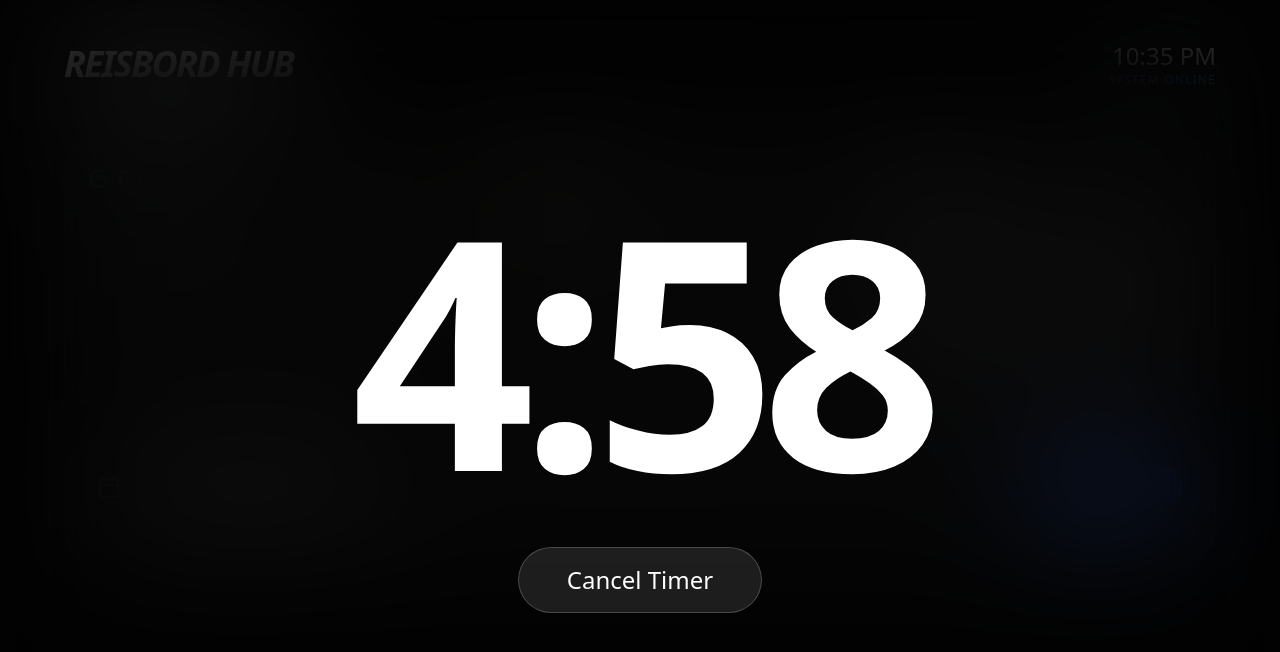
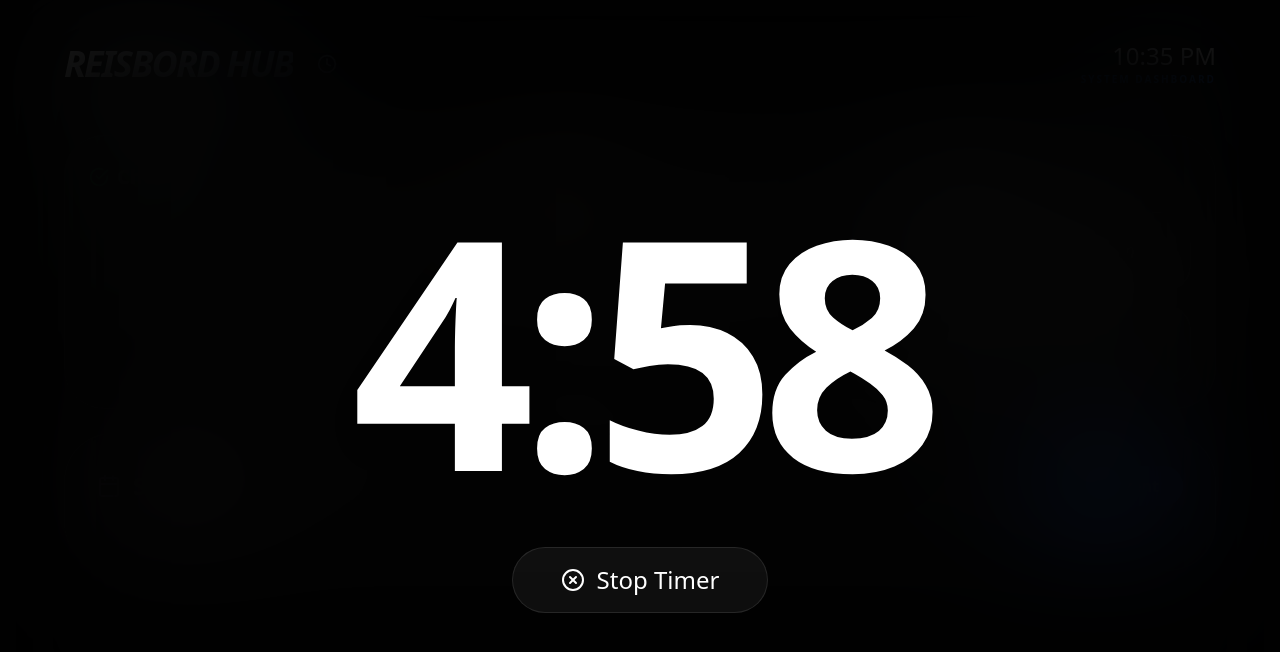
Before and after one commit to rsdylanr/family-hub, a React (Vite) app: page / in a window 1280 px wide. Both pictures are taken after a click on the button "5m". Shown: the top 652 px of the page. Built offline with nearby package versions, Linux system fonts and the light colour scheme.

Commit message:
Implement screensaver and enhance timer UI
Added screensaver functionality and improved timer logic. Enhanced UI elements and added shadows for better visibility.

```diff
--- a/src/App.jsx
+++ b/src/App.jsx
@@ -1,16 +1,47 @@
-import React, { useState, useEffect } from 'react';
-import { Calendar, CheckCircle, ShoppingCart, Clock, Plus, X, Bell } from 'lucide-react';
+import React, { useState, useEffect, useCallback } from 'react';
+import { Calendar, CheckCircle, ShoppingCart, Clock, Plus, X, Bell, XCircle } from 'lucide-react';
 
 export default function App() {
-  // State for different modules.
   const [chores, setChores] = useState(() => JSON.parse(localStorage.getItem('chores')) || []);
   const [grocery, setGrocery] = useState(() => JSON.parse(localStorage.getItem('grocery')) || []);
   const [events, setEvents] = useState(() => JSON.parse(localStorage.getItem('events')) || []);
   const [timerActive, setTimerActive] = useState(false);
   const [timeLeft, setTimeLeft] = useState(0);
-  const [input, setInput] = useState("");
+  const [time, setTime] = useState(new Date());
 
-  // Save to local storage whenever data changes
+  // SCREENSAVER STATE
+  const [isIdle, setIsIdle] = useState(false);
+
+  // Update clock every second
+  useEffect(() => {
+    const timer = setInterval(() => setTime(new Date()), 1000);
+    return () => clearInterval(timer);
+  }, []);
+
+  // IDLE TIMER LOGIC (3 Minutes)
+  useEffect(() => {
+    let idleTimer;
+    const resetIdle = () => {
+      setIsIdle(false);
+      clearTimeout(idleTimer);
+      idleTimer = setTimeout(() => setIsIdle(true), 180000); // 180,000ms = 3 mins
+    };
+
+    window.addEventListener('mousemove', resetIdle);
+    window.addEventListener('touchstart', resetIdle);
+    window.addEventListener('click', resetIdle);
+
+    resetIdle(); // Start timer on mount
+
+    return () => {
+      window.removeEventListener('mousemove', resetIdle);
+      window.removeEventListener('touchstart', resetIdle);
+      window.removeEventListener('click', resetIdle);
+      clearTimeout(idleTimer);
+    };
+  }, []);
+
+  // Save to local storage
   useEffect(() => {
     localStorage.setItem('chores', JSON.stringify(chores));
     localStorage.setItem('grocery', JSON.stringify(grocery));
@@ -24,7 +55,6 @@ export default function App() {
       interval = setInterval(() => setTimeLeft(prev => prev - 1), 1000);
     } else if (timeLeft === 0) {
       setTimerActive(false);
-      clearInterval(interval);
     }
     return () => clearInterval(interval);
   }, [timerActive, timeLeft]);
@@ -35,61 +65,83 @@ export default function App() {
     return `${m}:${s < 10 ? '0' : ''}${s}`;
   };
 
-  const startTimer = (mins) => {
-    setTimeLeft(mins * 60);
-    setTimerActive(true);
-  };
+  return (
+    <div className="min-h-screen bg-[#050505] text-white font-sans p-4 md:p-10 overflow-hidden select-none">
 
-  return (
-    <div className="min-h-screen bg-[#050505] text-white font-sans p-4 md:p-10 overflow-hidden">
+      {/* SCREENSAVER / BIG CLOCK OVERLAY */}
+      {(isIdle && !timerActive) && (
+        <div
+          onClick={() => setIsIdle(false)}
+          className="fixed inset-0 z-[100] bg-black flex flex-col items-center justify-center animate-in fade-in zoom-in duration-700 cursor-pointer"
+        >
+          <div className="text-[30vw] font-thin tracking-tighter leading-none text-white/90">
+            {time.toLocaleTimeString([], { hour: '2-digit', minute: '2-digit', hour12: false })}
+          </div>
+          <div className="text-blue-500 text-2xl tracking-[1em] uppercase font-light mt-4 opacity-50">
+            {time.toLocaleDateString(undefined, { weekday: 'long', month: 'long', day: 'numeric' })}
+          </div>
+        </div>
+      )}
 
       {/* FULL SCREEN TIMER OVERLAY */}
       {timerActive && (
-        <div className="fixed inset-0 z-50 bg-black/60 backdrop-blur-3xl flex flex-col items-center justify-center animate-in fade-in duration-500">
-          <div className="text-[25vw] font-black tracking-tighter leading-none mb-10">
+        <div className="fixed inset-0 z-50 bg-black/80 backdrop-blur-3xl flex flex-col items-center justify-center animate-in fade-in duration-500">
+          <div className="text-[25vw] font-black tracking-tighter leading-none mb-10 drop-shadow-2xl">
             {formatTime(timeLeft)}
           </div>
           <button
             onClick={() => setTimerActive(false)}
-            className="bg-white/10 hover:bg-white/20 border border-white/20 px-12 py-4 rounded-full text-2xl font-medium transition-all"
+            className="group flex items-center gap-3 bg-white/5 hover:bg-red-500/20 border border-white/10 px-12 py-4 rounded-full text-2xl font-medium transition-all"
           >
-            Cancel Timer
+            <XCircle className="group-hover:text-red-500 transition-colors" /> Stop Timer
           </button>
         </div>
       )}
 
-      <div className="max-w-6xl mx-auto">
+      {/* MAIN DASHBOARD UI */}
+      <div className={`max-w-6xl mx-auto transition-all duration-1000 ${isIdle ? 'opacity-0 scale-95' : 'opacity-100 scale-100'}`}>
         <header className="flex justify-between items-center mb-12">
-          <h1 className="text-4xl font-bold tracking-tighter italic">REISBORD HUB</h1>
+          <div className="flex items-center gap-4">
+            <h1 className="text-4xl font-black tracking-tighter italic bg-gradient-to-r from-white to-slate-500 bg-clip-text text-transparent">
+              REISBORD HUB
+            </h1>
+            <button
+              onClick={() => setIsIdle(true)}
+              className="p-2 hover:bg-white/10 rounded-full transition-colors"
+              title="Close to Clock"
+            >
+              <Clock size={20} className="text-slate-500" />
+            </button>
+          </div>
           <div className="text-right">
-             <p className="text-2xl font-light">{new Date().toLocaleTimeString([], {hour: '2-digit', minute:'2-digit'})}</p>
-             <p className="text-blue-400 text-xs tracking-widest uppercase">System Online</p>
+             <p className="text-2xl font-light">{time.toLocaleTimeString([], {hour: '2-digit', minute:'2-digit'})}</p>
+             <p className="text-blue-500 text-[10px] tracking-[0.2em] uppercase font-bold">System Dashboard</p>
           </div>
         </header>
 
         <div className="grid grid-cols-1 md:grid-cols-2 lg:grid-cols-3 gap-6">
 
-          {/* CHORES SECTION */}
-          <section className="bg-white/5 backdrop-blur-xl border border-white/10 p-6 rounded-[2.5rem]">
+          {/* CHORES */}
+          <section className="bg-white/5 backdrop-blur-xl border border-white/10 p-6 rounded-[2.5rem] shadow-2xl">
             <div className="flex justify-between items-center mb-6">
               <h2 className="text-xl font-bold flex items-center gap-2"><CheckCircle size={20} className="text-green-400"/> Chores</h2>
               <button onClick={() => {
                 const task = prompt("New Chore:");
-                if(task) setChores([...chores, {id: Date.now(), text: task, done: false}]);
+                if(task) setChores([...chores, {id: Date.now(), text: task}]);
               }} className="p-2 bg-white/10 rounded-full hover:bg-white/20"><Plus size={18}/></button>
             </div>
-            <div className="space-y-3 max-h-60 overflow-y-auto pr-2">
+            <div className="space-y-3 max-h-60 overflow-y-auto pr-2 custom-scrollbar">
               {chores.map(c => (
-                <div key={c.id} onClick={() => setChores(chores.filter(x => x.id !== c.id))} className="flex items-center gap-3 p-4 bg-white/5 rounded-2xl border border-white/5 cursor-pointer hover:bg-red-500/20 transition-all group">
+                <div key={c.id} onClick={() => setChores(chores.filter(x => x.id !== c.id))} className="flex items-center gap-3 p-4 bg-white/5 rounded-2xl border border-white/5 cursor-pointer hover:bg-red-500/10 transition-all group">
                   <div className="w-5 h-5 border border-white/30 rounded-full group-hover:border-red-500"></div>
-                  <span className="flex-1">{c.text}</span>
+                  <span className="flex-1 text-slate-200 group-hover:text-white">{c.text}</span>
                 </div>
               ))}
             </div>
           </section>
 
-          {/* GROCERY LIST */}
-          <section className="bg-white/5 backdrop-blur-xl border border-white/10 p-6 rounded-[2.5rem]">
+          {/* GROCERY */}
+          <section className="bg-white/5 backdrop-blur-xl border border-white/10 p-6 rounded-[2.5rem] shadow-2xl">
             <div className="flex justify-between items-center mb-6">
               <h2 className="text-xl font-bold flex items-center gap-2"><ShoppingCart size={20} className="text-orange-400"/> Groceries</h2>
               <button onClick={() => {
@@ -97,49 +149,45 @@ export default function App() {
                 if(item) setGrocery([...grocery, item]);
               }} className="p-2 bg-white/10 rounded-full hover:bg-white/20"><Plus size={18}/></button>
             </div>
-            <div className="grid grid-cols-2 gap-2">
+            <div className="grid grid-cols-2 gap-2 max-h-60 overflow-y-auto">
               {grocery.map((item, i) => (
-                <div key={i} onClick={() => setGrocery(grocery.filter((_, idx) => idx !== i))} className="bg-white/5 p-3 rounded-xl text-sm border border-white/5 text-center hover:bg-orange-500/20 cursor-pointer">
+                <div key={i} onClick={() => setGrocery(grocery.filter((_, idx) => idx !== i))} className="bg-white/5 p-3 rounded-xl text-sm border border-white/5 text-center hover:bg-orange-500/20 cursor-pointer transition-colors">
                   {item}
                 </div>
               ))}
             </div>
           </section>
 
-          {/* QUICK TIMER BUTTONS */}
-          <section className="bg-white/5 backdrop-blur-xl border border-white/10 p-6 rounded-[2.5rem] flex flex-col justify-between">
-            <h2 className="text-xl font-bold mb-6 flex items-center gap-2"><Clock size={20} className="text-blue-400"/> Timers</h2>
+          {/* TIMERS */}
+          <section className="bg-white/5 backdrop-blur-xl border border-white/10 p-6 rounded-[2.5rem] flex flex-col justify-between shadow-2xl">
+            <h2 className="text-xl font-bold mb-6 flex items-center gap-2"><Clock size={20} className="text-blue-400"/> Quick Timers</h2>
             <div className="grid grid-cols-2 gap-4">
-              <button onClick={() => startTimer(5)} className="py-6 bg-white/5 rounded-3xl border border-white/10 hover:bg-blue-500/20 transition-all text-xl">5m</button>
-              <button onClick={() => startTimer(15)} className="py-6 bg-white/5 rounded-3xl border border-white/10 hover:bg-blue-500/20 transition-all text-xl">15m</button>
-              <button onClick={() => startTimer(30)} className="py-6 bg-white/5 rounded-3xl border border-white/10 hover:bg-blue-500/20 transition-all text-xl">30m</button>
-              <button onClick={() => startTimer(60)} className="py-6 bg-white/5 rounded-3xl border border-white/10 hover:bg-blue-500/20 transition-all text-xl">1h</button>
+              {[5, 15, 30, 60].map(m => (
+                <button key={m} onClick={() => { setTimeLeft(m * 60); setTimerActive(true); }} className="py-6 bg-white/5 rounded-3xl border border-white/10 hover:bg-blue-500/20 transition-all text-xl font-light italic">
+                  {m >= 60 ? '1h' : `${m}m`}
+                </button>
+              ))}
             </div>
           </section>
 
-          {/* CALENDAR / EVENTS */}
-          <section className="md:col-span-2 lg:col-span-3 bg-white/5 backdrop-blur-xl border border-white/10 p-8 rounded-[3rem]">
+          {/* CALENDAR */}
+          <section className="md:col-span-2 lg:col-span-3 bg-white/5 backdrop-blur-xl border border-white/10 p-8 rounded-[3rem] shadow-2xl">
              <div className="flex justify-between items-center mb-8">
-              <h2 className="text-2xl font-bold flex items-center gap-3"><Calendar size={24} className="text-purple-400"/> Upcoming Schedule</h2>
+              <h2 className="text-2xl font-bold flex items-center gap-3"><Calendar size={24} className="text-purple-400"/> Schedule</h2>
               <button onClick={() => {
                 const title = prompt("Event Name:");
                 const date = prompt("Date (YYYY-MM-DD):");
                 if(title && date) setEvents([...events, {title, date}]);
-              }} className="flex items-center gap-2 bg-blue-600 hover:bg-blue-500 px-6 py-2 rounded-full font-bold transition-all">
+              }} className="flex items-center gap-2 bg-blue-600 hover:bg-blue-500 px-6 py-2 rounded-full font-bold transition-all shadow-lg shadow-blue-500/20">
                 <Plus size={18}/> Add Event
               </button>
             </div>
             <div className="grid grid-cols-1 md:grid-cols-2 lg:grid-cols-4 gap-4">
               {events.map((ev, i) => (
-                <div key={i} className="bg-white/5 p-5 rounded-3xl border border-white/10 relative group">
-                  <div className="text-purple-400 font-bold mb-1">{ev.date}</div>
-                  <div className="text-lg">{ev.title}</div>
-                  {ev.date === new Date().toISOString().split('T')[0] && (
-                    <div className="mt-2 flex items-center gap-2 text-xs text-yellow-400 animate-pulse">
-                      <Bell size={12}/> Happening Today
-                    </div>
-                  )}
-                  <button onClick={() => setEvents(events.filter((_, idx) => idx !== i))} className="absolute top-4 right-4 opacity-0 group-hover:opacity-100 text-red-400"><X size={16}/></button>
+                <div key={i} className="bg-white/5 p-5 rounded-3xl border border-white/10 relative group hover:bg-white/10 transition-colors">
+                  <div className="text-purple-400 font-bold mb-1 text-xs tracking-tighter">{ev.date}</div>
+                  <div className="text-lg font-medium">{ev.title}</div>
+                  <button onClick={() => setEvents(events.filter((_, idx) => idx !== i))} className="absolute top-4 right-4 opacity-0 group-hover:opacity-100 text-slate-500 hover:text-red-500 transition-all"><X size={16}/></button>
                 </div>
               ))}
             </div>
```
